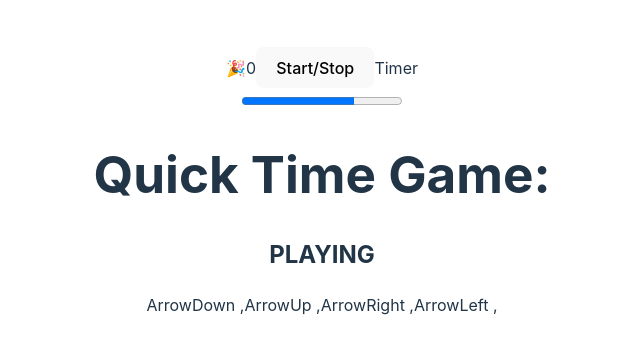
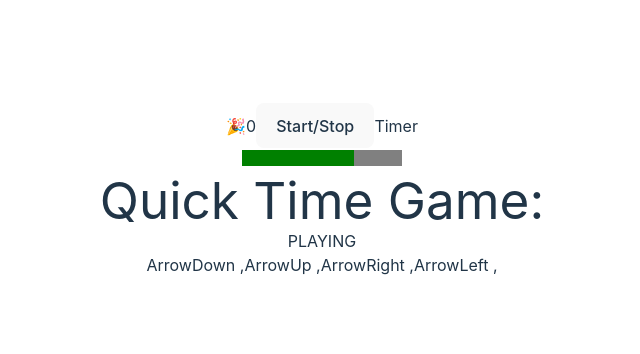
Before and after one commit to LiamMyles/headless-game-ui, a React (Vite) app: page / in a window 1280 px wide. Shown: the part 210-564 px from the top of the page, without its empty margins (318-958 px from the left). Built offline with nearby package versions, Linux system fonts and the light colour scheme.

Commit message:
Migrate tailwind to v4 vite install

```diff
--- a/package.json
+++ b/package.json
@@ -19,7 +19,7 @@
   },
   "devDependencies": {
     "@eslint/js": "^9.19.0",
-    "@tailwindcss/postcss": "^4.0.3",
+    "@tailwindcss/vite": "^4.0.14",
     "@testing-library/dom": "^10.4.0",
     "@testing-library/react": "^16.2.0",
     "@testing-library/user-event": "^14.6.1",
@@ -38,7 +38,7 @@
     "mock-raf": "^1.0.1",
     "mockdate": "^3.0.5",
     "postcss": "^8.5.1",
-    "tailwindcss": "^4.0.3",
+    "tailwindcss": "^4.0.14",
     "typescript": "~5.7.3",
     "typescript-eslint": "^8.22.0",
     "vite": "^6.0.11",
--- a/postcss.config.js
+++ b/postcss.config.js
@@ -1,6 +1,5 @@
 export default {
   plugins: {
-    "@tailwindcss/postcss": {},
     autoprefixer: {},
   },
 }
--- a/src/index.css
+++ b/src/index.css
@@ -1,4 +1,4 @@
-@tailwind utilities;
+@import "tailwindcss";
 
 :root {
   font-family: Inter, system-ui, Avenir, Helvetica, Arial, sans-serif;
--- a/vite.config.ts
+++ b/vite.config.ts
@@ -1,6 +1,7 @@
 import { defineConfig } from "vite"
 import react from "@vitejs/plugin-react"
+import tailwindcss from "@tailwindcss/vite"
 
 export default defineConfig({
-  plugins: [react()],
+  plugins: [react(), tailwindcss()],
 })
```
Also changed, not shown: 1 other file (tests, documents, lock files or other folders).
